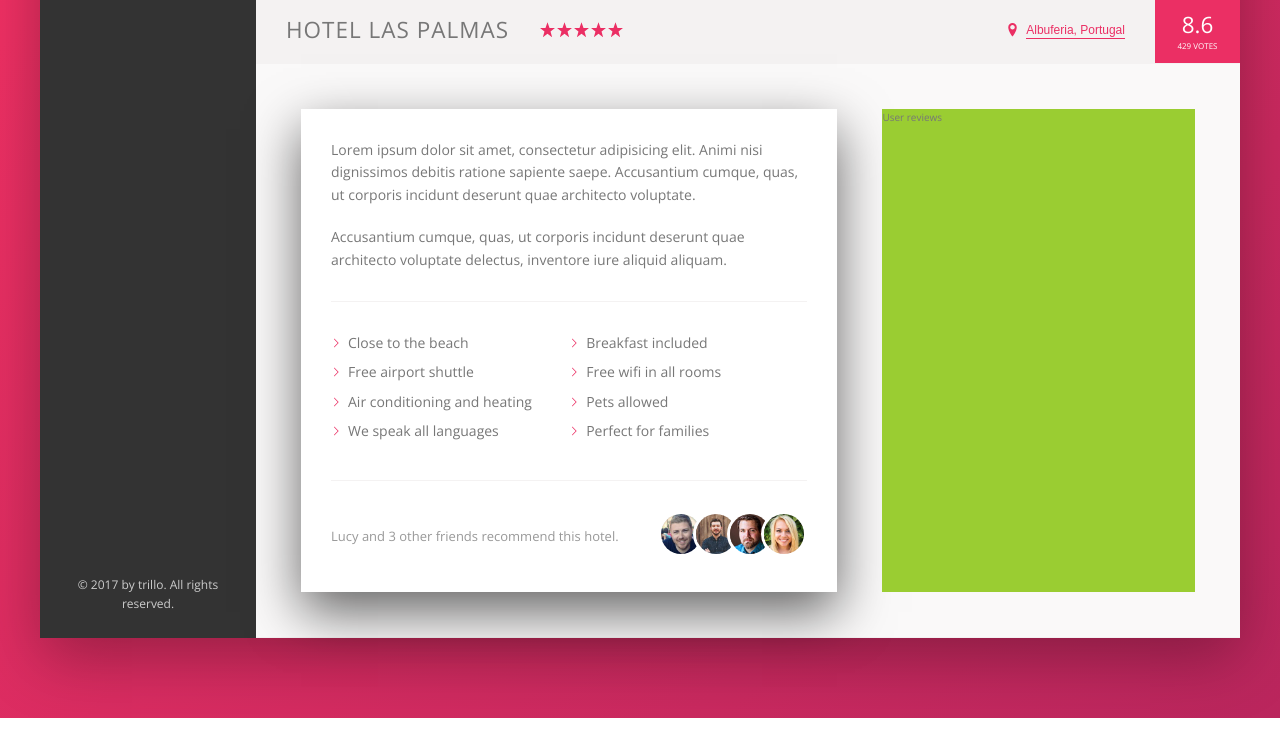
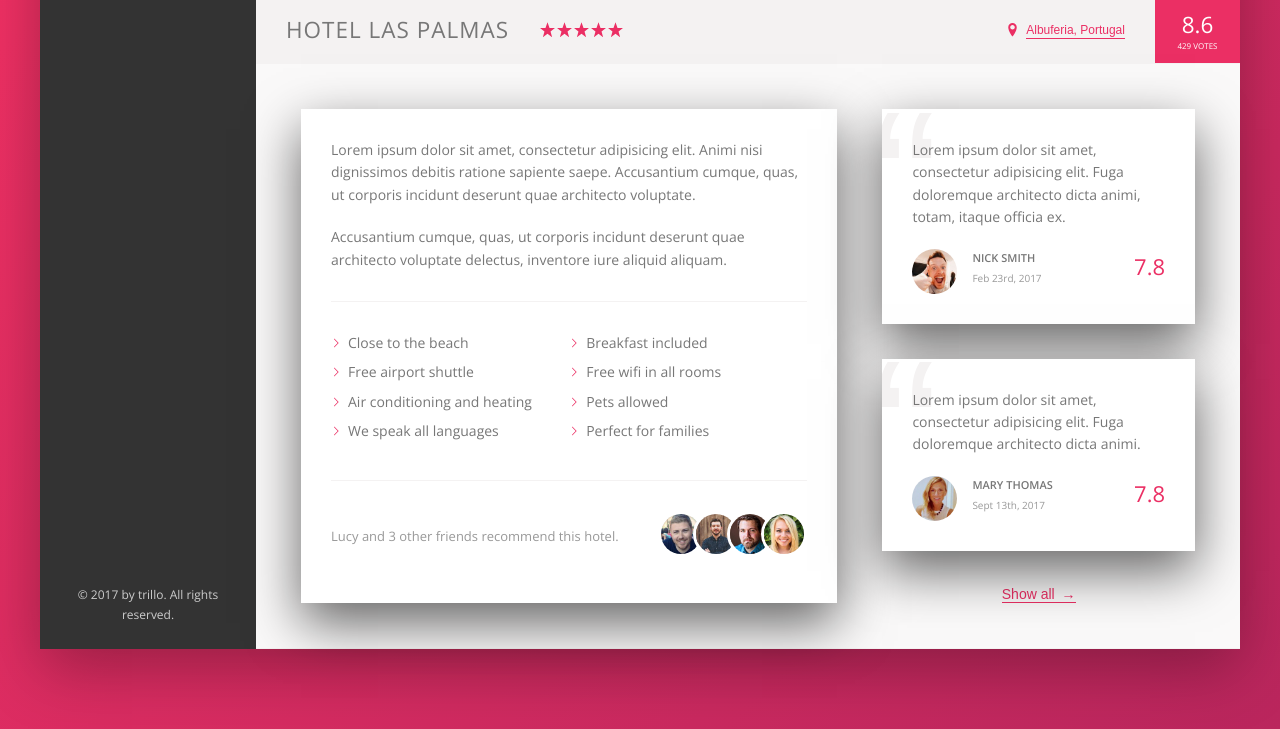
Before and after one commit to Charpell/Trillo, a website: page index.html in a window 1280 px wide. Shown: the part 538-1267 px from the top of the page. Drawn offline with nearby package versions, Linux system fonts and the light colour scheme; files that its build step writes are made by us from their sources.

Commit message:
Building the User Reviews Section

```diff
--- a/index.html
+++ b/index.html
@@ -170,7 +170,37 @@
                        </div>
 
                        <div class="user-reviews">
-                           User reviews
+                           <figure class="review">
+                               <blockquote class="review__text">
+                                    Lorem ipsum dolor sit amet, consectetur adipisicing elit. Fuga doloremque architecto dicta animi, totam, itaque officia ex.
+                               </blockquote>
+                               <figcaption class="review__user">
+                                   <img src="img/user-1.jpg" alt="User 1" class="review__photo">
+                                   <div class="review__user-box">
+                                       <p class="review__user-name">Nick Smith</p>
+                                       <p class="review__user-date">Feb 23rd, 2017</p>
+                                   </div>
+
+                                   <div class="review__rating">7.8</div>
+                               </figcaption>
+                           </figure>
+
+                           <figure class="review">
+                                <blockquote class="review__text">
+                                        Lorem ipsum dolor sit amet, consectetur adipisicing elit. Fuga doloremque architecto dicta animi.
+                                </blockquote>
+                                <figcaption class="review__user">
+                                    <img src="img/user-2.jpg" alt="User 1" class="review__photo">
+                                    <div class="review__user-box">
+                                        <p class="review__user-name">Mary Thomas</p>
+                                        <p class="review__user-date">Sept 13th, 2017</p>
+                                    </div>
+
+                                    <div class="review__rating">7.8</div>
+                                </figcaption>
+                            </figure>
+
+                            <button class="btn-inline">Show all <span>&rarr;</span></button>
                        </div>
                    </div>
                </main>
--- a/sass/_components.scss
+++ b/sass/_components.scss
@@ -280,8 +280,17 @@
   cursor: pointer;
   transition: all .2s;
 
+  & span {
+    margin-left: 3px;
+    transition: margin-left .2s;
+  }
+
   &:hover {
     color: var(--color-grey-dark-1);
+
+    span {
+      margin-left: 8px;
+    }
   }
 
   &:focus {
@@ -384,3 +393,68 @@
     }
   }
 }
+
+
+
+////////////////////////////////////////////////////////
+// REVIEWS
+.review {
+  background-color: #fff;
+  box-shadow: var(--shadow-light);
+  padding: 3rem;
+  margin-bottom: 3.5rem;
+  position: relative;
+  overflow: hidden;
+
+  &__text {
+    margin-bottom: 2rem;
+    z-index: 10;
+    position: relative;
+  }
+
+  &__user {
+    display: flex;
+    align-content: center;
+  }
+
+  &__photo {
+    height: 4.5rem;
+    width: 4.5rem;
+    border-radius: 50%;
+    margin-right: 1.5rem;
+  }
+
+  &__user-box {
+    margin-right: auto;
+  }
+
+  &__user-name {
+    font-size: 1.1rem;
+    font-weight: 600;
+    text-transform: uppercase;
+    margin-bottom: .4rem;
+  }
+
+  &__user-date {
+    font-size: 1rem;
+    color: var(--color-grey-dark-3);
+  }
+
+  &__rating {
+    color: var(--color-primary);
+    font-size: 2.2rem;
+    font-weight: 300;
+  }
+
+  &::before {
+    content: "\201C";
+    position: absolute;
+    top: -2.75rem;
+    left: -1rem;
+    line-height: 1;
+    font-size: 20rem;
+    color: var(--color-grey-light-2);
+    font-family: sans-serif;
+    z-index: 1;
+  }
+}
--- a/sass/_layout.scss
+++ b/sass/_layout.scss
@@ -37,6 +37,7 @@
 }
 
 .detail {
+  font-size: 1.4rem;
   display: flex;
   padding: 4.5rem;
   background-color: var(--color-grey-light-1);
@@ -44,7 +45,6 @@
 }
 
 .description {
-  font-size: 1.4rem;
   background-color: #fff;
   box-shadow: var(--shadow-light);
   padding: 3rem;
@@ -53,6 +53,9 @@
 }
 
 .user-reviews {
-  background-color: yellowgreen;
   flex: 1;
+
+  display: flex;
+  flex-direction: column;
+  align-items: center;
 }
```
